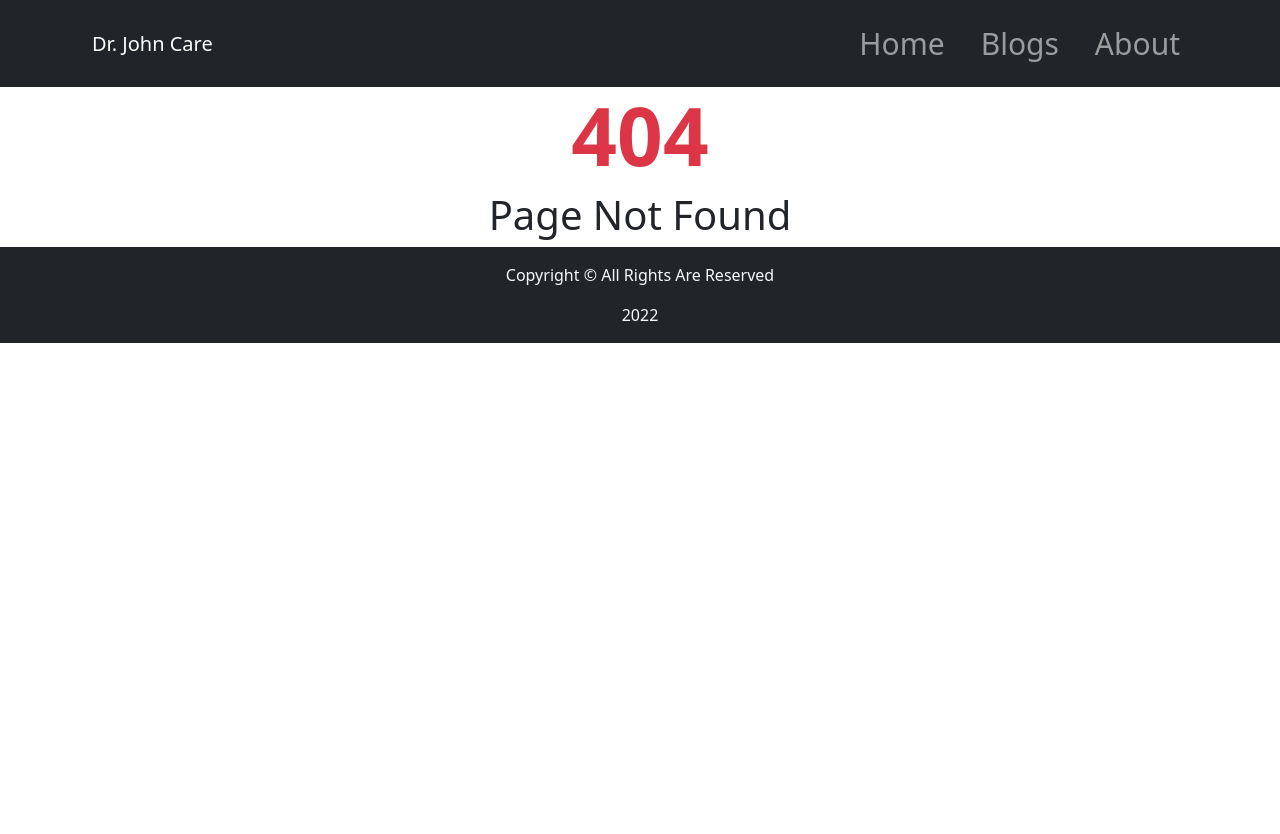
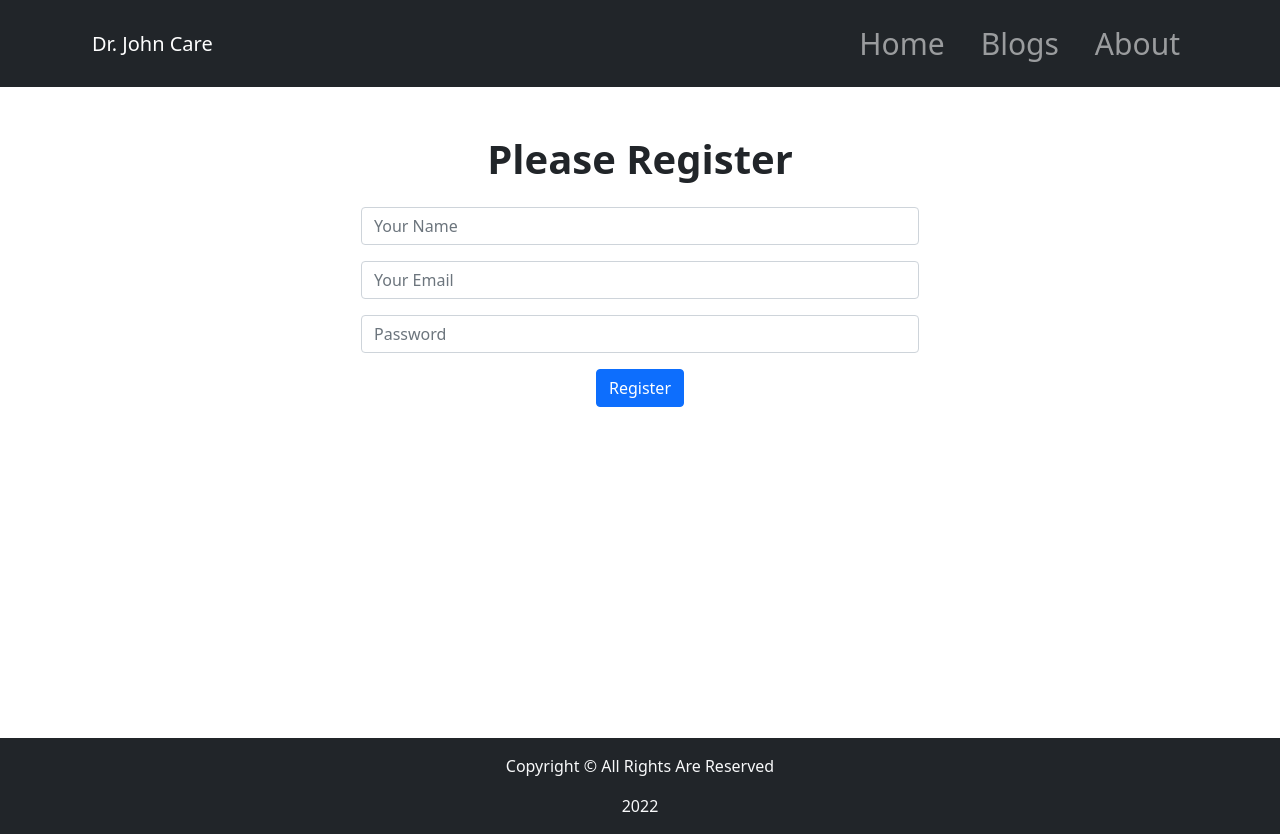
Before and after one commit to coderrakibul/assignment-10, a React (Create React App) app: page /register in a window 1280 px wide. Before the commit this address had no page. Before the commit the page ends 800 px from the top, so only its background shows below. Built offline with nearby package versions, Linux system fonts and the light colour scheme.

Commit message:
register form desined

```diff
--- a/src/App.js
+++ b/src/App.js
@@ -6,6 +6,7 @@ import Footer from './Footer/Footer';
 import Header from './Header/Header';
 import Home from './Home/Home';
 import NotFound from './NotFound/NotFound';
+import Register from './Register/Register';
 
 function App() {
   return (
@@ -17,6 +18,7 @@ function App() {
         <Route path="/blogs" element={<Blogs></Blogs>}></Route>
         <Route path="/about" element={<About></About>}></Route>
         <Route path="*" element={<NotFound></NotFound>}></Route>
+        <Route path="/register" element={<Register></Register>}></Route>
       </Routes>
       <Footer></Footer>
     </div>
--- /dev/null
+++ b/src/Register/Register.css
@@ -0,0 +1,19 @@
+.form-container{
+    height:calc(100vh - 245px);
+    margin-top:200px;
+
+}
+.register-form{
+    width:50%;
+    display: block;
+    margin:0 auto;
+
+}
+
+@media only screen and (max-width: 576px){
+    .register-form{
+    width:100%;
+    display: block;
+    margin:0 auto;
+    }
+}
--- a/src/Register/Register.js
+++ b/src/Register/Register.js
@@ -1,9 +1,32 @@
 import React from 'react';
+import { Button, Form } from 'react-bootstrap';
+import './Register.css'
 
 const Register = () => {
+
+
+
     return (
-        <div>
-            <h2>this is register page</h2>
+        <div className='form-container container d-block mt-5 mb-5 align-items-center'>
+            <Form className='register-form'>
+            <h1 className='text-center mb-4 fw-bold '>Please Register</h1>
+                <Form.Group className="mb-3" controlId="formBasicText">
+                    <Form.Control type="text" placeholder="Your Name" />
+                </Form.Group>
+
+                <Form.Group className="mb-3" controlId="formBasicEmail">
+
+                    <Form.Control type="email" placeholder="Your Email" />
+                </Form.Group>
+
+                <Form.Group className="mb-3" controlId="formBasicPassword">
+                    <Form.Control type="password" placeholder="Password" />
+                </Form.Group>
+
+                <Button className='d-block mx-auto' variant="primary" type="submit">
+                    Register
+                </Button>
+            </Form>
         </div>
     );
 };
```
